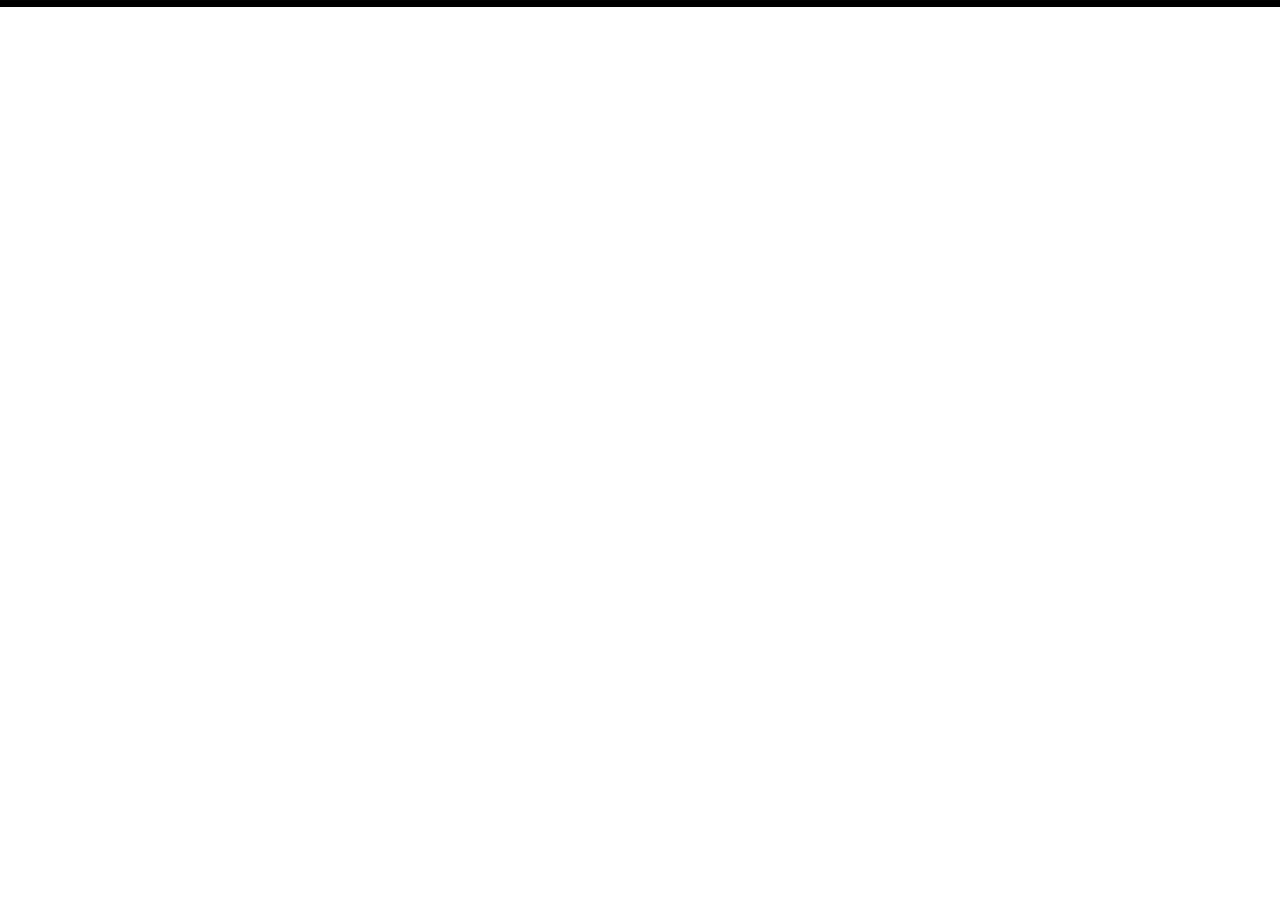
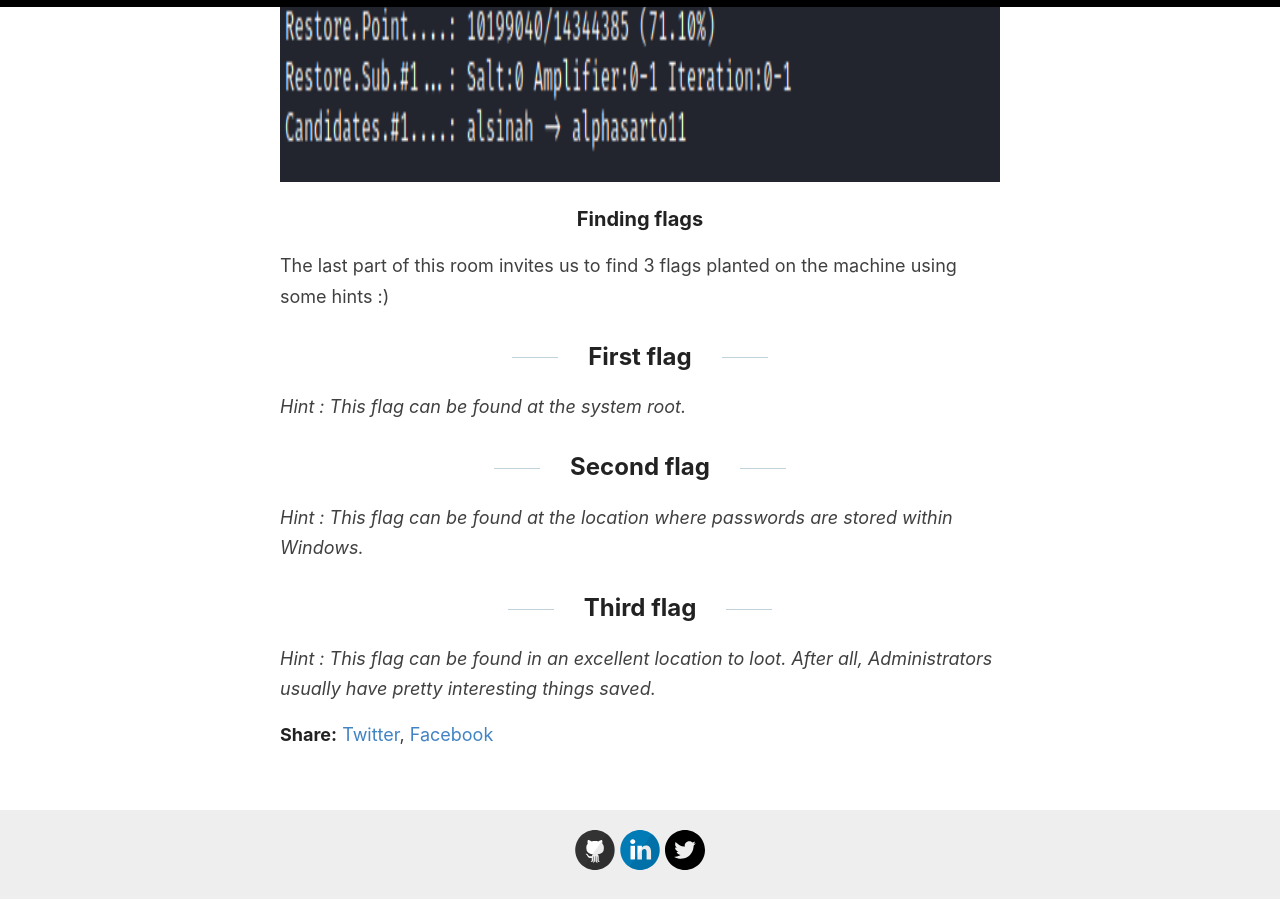
Before and after one commit to 0xdnxh/0xdnxh.github.io, a Jekyll site: the page built from _posts/2021-6-28-THM-Blue-Writeup.md, in a window 1280 px wide and 900 px high, scrolled down 12570 px. Built offline with Jekyll 4.4.1, drawn with Linux system fonts in a browser that asks for light colours.

Commit message:
Added modifs to Blue

````diff
--- a/_posts/2021-6-28-THM-Blue-Writeup.md
+++ b/_posts/2021-6-28-THM-Blue-Writeup.md
@@ -45,11 +45,11 @@
 ### Gaining access
 Now that we gathered some information about the vulnerability, let's try to exploit it. Let's start Metasploit and search for MS17-010:
 
-<!-- <img src="/images/THM/Blue/metasploitms17010.PNG" width="800" height="800"/> -->
+<img src="/images/THM/Blue/metasploitms17010.PNG" width="800" height="800"/>
 
 The exploit that stands out for our Windows 7 target is the **EternalBlue SMB Remote Windows Kernel Pool Corruption**, which is used by the module **exploit/windows/smb/ms17_010_eternalblue** so let's go ahead and use that one.
 
-<!-- <img src="/images/THM/Blue/metasploitoptions.PNG" width="800" height="800"/> -->
+<img src="/images/THM/Blue/metasploitoptions.PNG" width="800" height="800"/>
 
 ### Shell
 
@@ -58,22 +58,22 @@
 Disclaimer: In this part I don't follow the room questions, I'm directly trying to get a Meterpreter session.
 
 We use the payload **windows/x64/meterpreter/reverse_tcp** and after setting the RHOSTS and LHOST options using the corresponding IP addresses, we run the exploit. As we can see, we get a Meterpreter session:
-<!-- <img src="/images/THM/Blue/runexploit.PNG" width="800" height="800"/> -->
+<img src="/images/THM/Blue/runexploit.PNG" width="800" height="800"/>
 
 We can verify that we are on the machine using **sysinfo** and that our UID is **NT AUTHORITY\SYSTEM**
-<!-- <img src="/images/THM/Blue/sysinfogetuid.PNG" width="800" height="800"/> -->
+<img src="/images/THM/Blue/sysinfogetuid.PNG" width="800" height="800"/>
 
 We can now use **ps** to list all the processes:
-<!-- <img src="/images/THM/Blue/pscommand.PNG" width="800" height="800"/> -->
+<img src="/images/THM/Blue/pscommand.PNG" width="800" height="800"/>>
 
 ## Cracking NTLM hash
 
 using hashdump we are able to retrieve hashes on the system :
-<!-- <img src="/images/THM/Blue/hashdump.PNG" width="800" height="800"/> -->
+<img src="/images/THM/Blue/hashdump.PNG" width="800" height="800"/>
 
 As we can see, the NTLM hash corresponding to our user Jon is there. The NTLM hash is in the following format : ```Username:SID:LMhash:NThash```. To decrypt it, I ran Hashcat which is a password cracking tool using the command ```hashcat -m 1000 jonhash SecLists/Passwords/Common-Credentials/common-passwords-win.txt``` You can find the details of the options in my [Blueprint writeup](https://0xdnxh.github.io/THM-Blueprint-Writeup/) in the "Cracking NTLM hash" section.
 After a few seconds, Hashcat retrives the password in cleartext:
-<!-- <img src="/images/THM/Blue/hashcat.PNG" width="800" height="800"/> -->
+<img src="/images/THM/Blue/hashcat.PNG" width="800" height="800"/>
 
 ### Finding flags
 
@@ -82,3 +82,11 @@
 ## First flag
 
 *Hint : This flag can be found at the system root.*
+
+## Second flag
+
+*Hint : This flag can be found at the location where passwords are stored within Windows.*
+
+## Third flag
+
+*Hint : This flag can be found in an excellent location to loot. After all, Administrators usually have pretty interesting things saved.*
````
Also changed, not shown: other parts of _posts/2021-6-28-THM-Blue-Writeup.md (+1 -1 lines).
